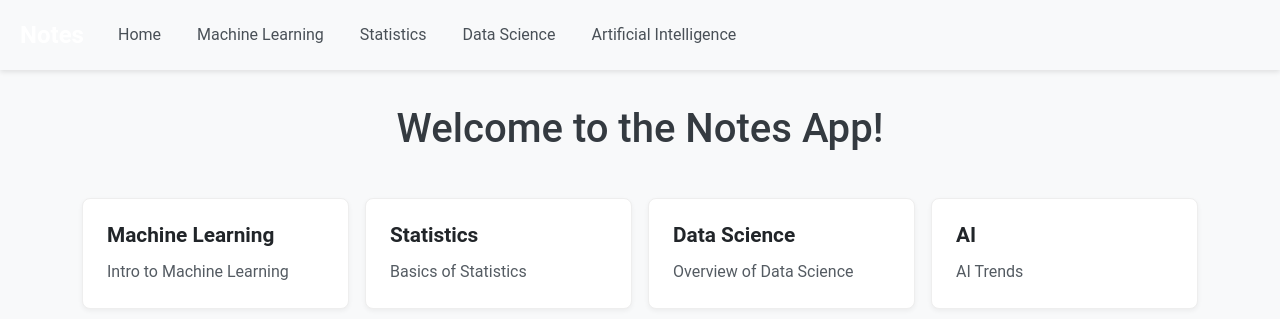
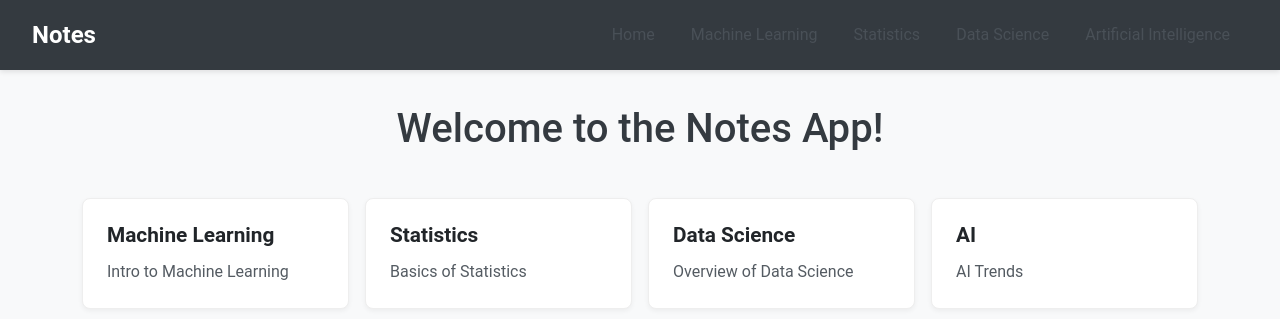
Before and after one commit to Serzh-byte/Note-making-website, a Django app: page / in a window 1280 px wide. Shown: the top 319 px of the page. Run offline with Django 5.2, Linux system fonts and the light colour scheme.

Commit message:
Dont like these changes

```diff
--- a/notes/notes/templates/notes/base.html
+++ b/notes/notes/templates/notes/base.html
@@ -9,16 +9,18 @@
     {% endblock %}
 </head>
 <body>
-    <nav class="navbar navbar-expand navbar-light bg-light">
+    <nav class="navbar navbar-expand navbar-dark">
+        <div class="container-fluid">  <!-- Added for better navbar alignment -->
             <a href="#" class="navbar-brand">Notes</a>
             <div class="collapse navbar-collapse">
-            <ul class="navbar-nav">
+                <ul class="navbar-nav ms-auto">  <!-- Use ms-auto to push to right -->
                    <li class="nav-item"><a href="#" class="nav-link">Home</a></li>
                    <li class="nav-item"><a href="#" class="nav-link">Machine Learning</a></li>
                    <li class="nav-item"><a href="#" class="nav-link">Statistics</a></li>
                    <li class="nav-item"><a href="#" class="nav-link">Data Science</a></li>
                    <li class="nav-item"><a href="#" class="nav-link">Artificial Intelligence</a></li>
                </ul>
+            </div>
         </div>
     </nav>
 
```
Lines whose indentation alone changed are shown as unchanged.
